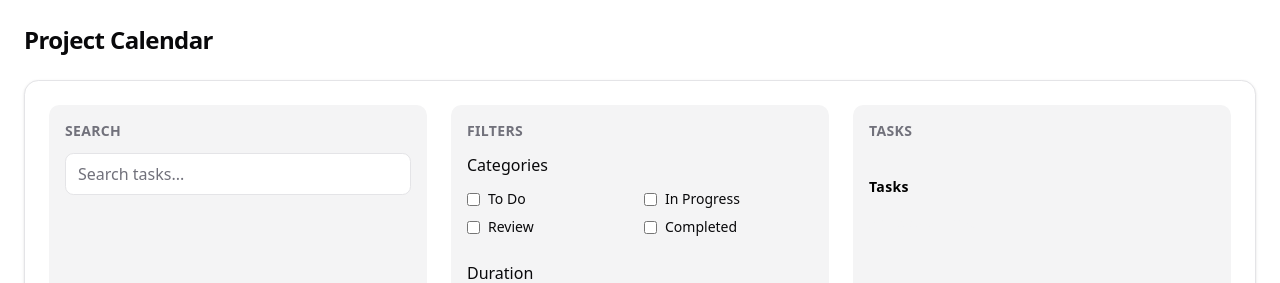
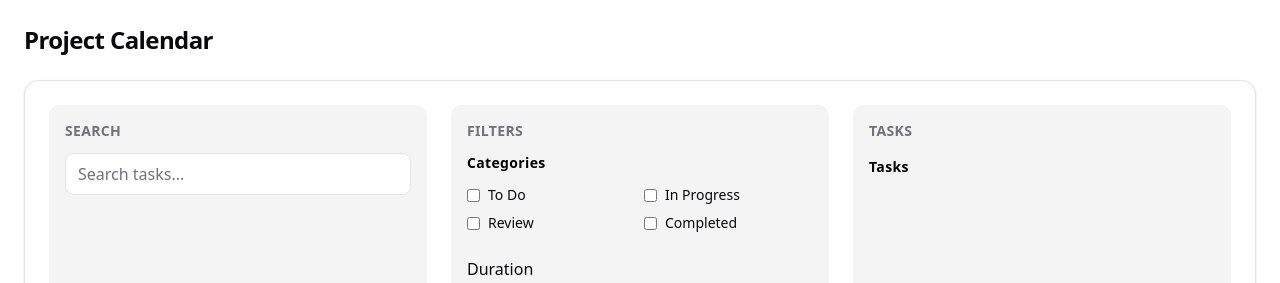
Before and after one commit to adarshpatel111/task, a React (Vite) app: page / in a window 1280 px wide. Shown: the top 283 px of the page. Built offline with nearby package versions, Linux system fonts and the light colour scheme.

Commit message:
FilterPanel.tsx and SidebarTasks.tsx Updated

```diff
--- a/src/components/FilterPanel.tsx
+++ b/src/components/FilterPanel.tsx
@@ -17,7 +17,9 @@ export default function FilterPanel() {
   return (
     <div className="space-y-6">
       <div>
-        <h3 className="font-medium mb-3 text-foreground">Categories</h3>
+        <h3 className="text-sm mb-3 font-semibold text-black tracking-wide">
+          Categories
+        </h3>
         <div className="grid grid-cols-2 gap-2">
           {categories.map((c) => (
             <label
--- a/src/components/SidebarTasks.tsx
+++ b/src/components/SidebarTasks.tsx
@@ -24,8 +24,8 @@ export default function SidebarTasks() {
 
   return (
     <>
-      <div className="mt-6">
-        <h3 className="text-sm font-semibold text-black tracking-wide mb-3">
+      <div className="mt-1">
+        <h3 className="text-sm font-semibold text-black tracking-wide mb-1">
           Tasks
         </h3>
 
@@ -34,7 +34,7 @@ export default function SidebarTasks() {
             No tasks to show.
           </div>
         ) : (
-          <div className="space-y-3 max-h-[65vh]  pr-1">
+          <div className="space-y-2 max-h-[65vh]  pr-2">
             {sorted.map((task) => (
               <div
                 key={task.id}
@@ -65,7 +65,7 @@ export default function SidebarTasks() {
                 </button>
 
                 {task.description && (
-                  <p className="mt-2 text-xs text-muted line-clamp-2">
+                  <p className="mt-2 text-xs text-gray-700 line-clamp-2">
                     {task.description}
                   </p>
                 )}
```
